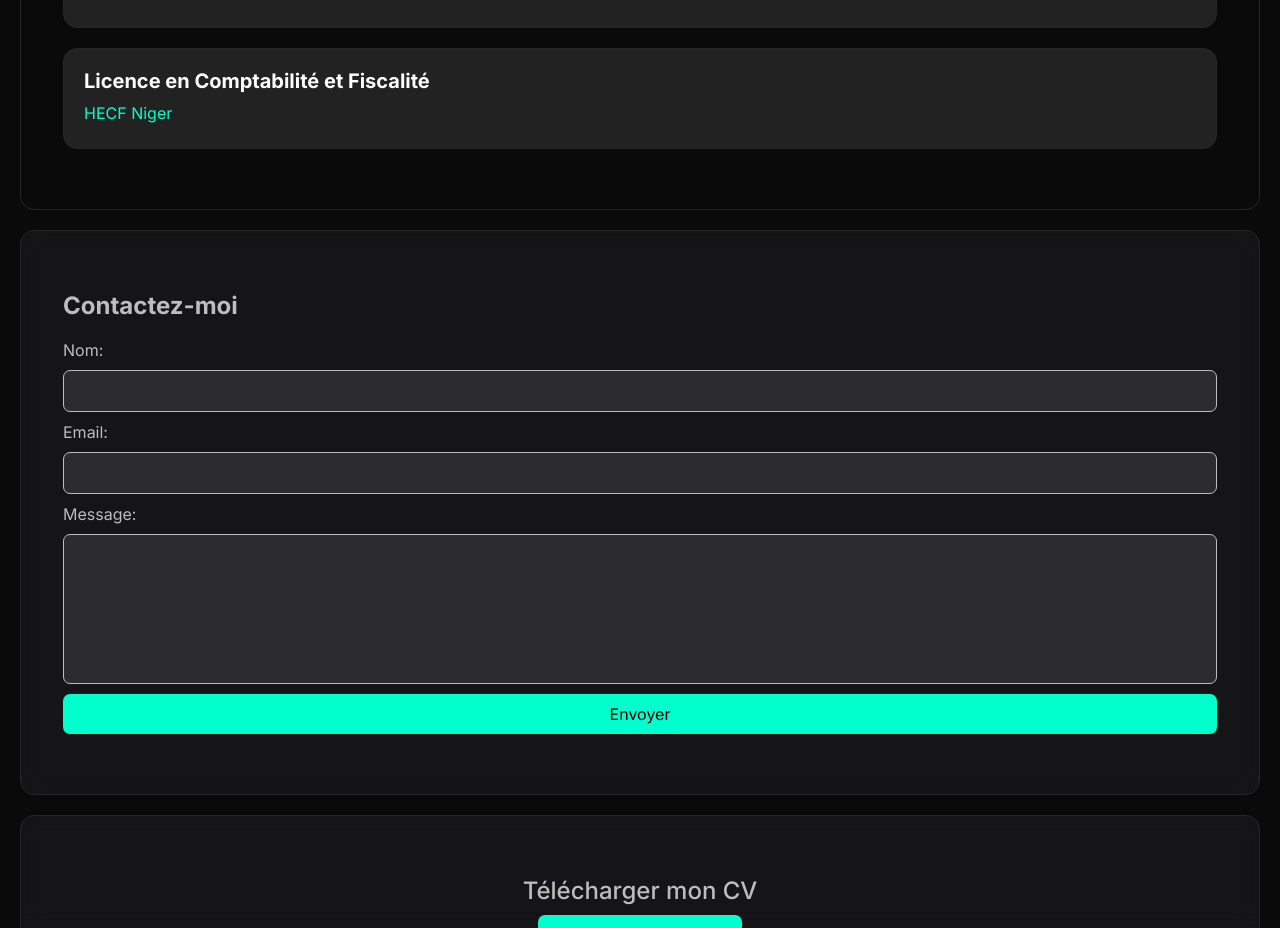
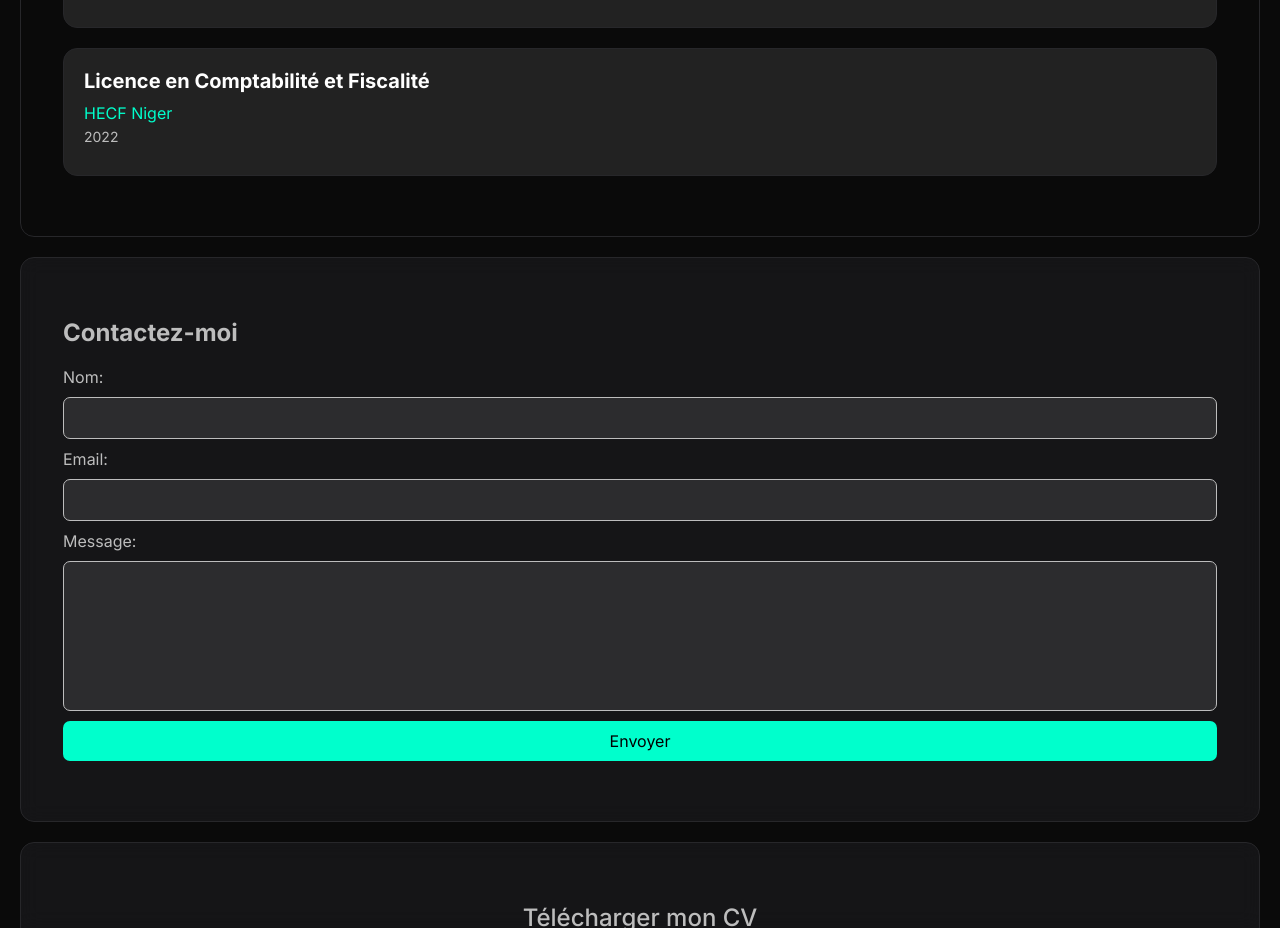
Before and after one commit to abbabz/yacoubouprofil, a plain HTML site: page index.html in a window 1280 px wide. Shown: the part 1891-2819 px from the top of the page. Drawn offline with nearby package versions, Linux system fonts and the light colour scheme; animation ran at ten frames a second.

Commit message:
Update index.html

```diff
--- a/index.html
+++ b/index.html
@@ -120,6 +120,7 @@
             <div class="education-item">
                 <h4>Licence en Comptabilité et Fiscalité</h4>
                 <p class="institute">HECF Niger</p>
+                <p class="date">2022</p>
             </div>
         </div>
     </section>
```
